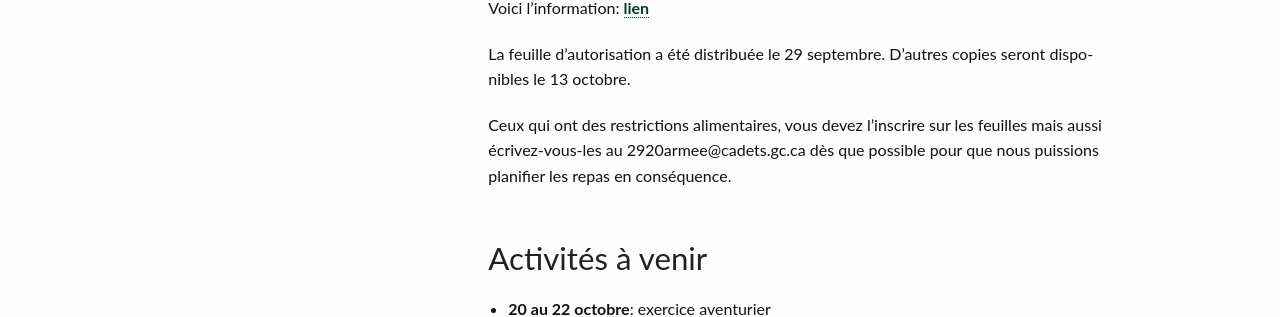
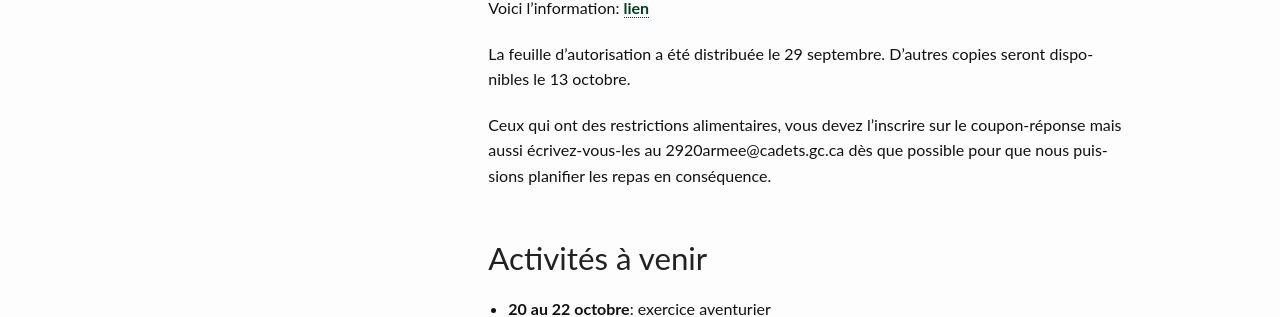
Before and after one commit to CC2920/web, a Jekyll site: the page built from _communications/messages.md, in a window 1280 px wide. Shown: the part 505-822 px from the top of the page. Built offline with Jekyll 4.4.1, drawn with Linux system fonts in a browser that asks for light colours.

Commit message:
Update messages.md

```diff
--- a/_communications/messages.md
+++ b/_communications/messages.md
@@ -26,4 +26,4 @@ Voici l'information:  [lien](https://1drv.ms/b/s!AkTIfKmoB8nugfpur1EJMgbHt3Js0g?
 
 La feuille d'autorisation a été distribuée le 29 septembre. D'autres copies seront disponibles le 13 octobre.
 
-Ceux qui ont des restrictions alimentaires, vous devez l'inscrire sur les feuilles mais aussi écrivez-vous-les au 2920armee@cadets.gc.ca dès que possible pour que nous puissions planifier les repas en conséquence.
+Ceux qui ont des restrictions alimentaires, vous devez l'inscrire sur le coupon-réponse mais aussi écrivez-vous-les au 2920armee@cadets.gc.ca dès que possible pour que nous puissions planifier les repas en conséquence.
```
